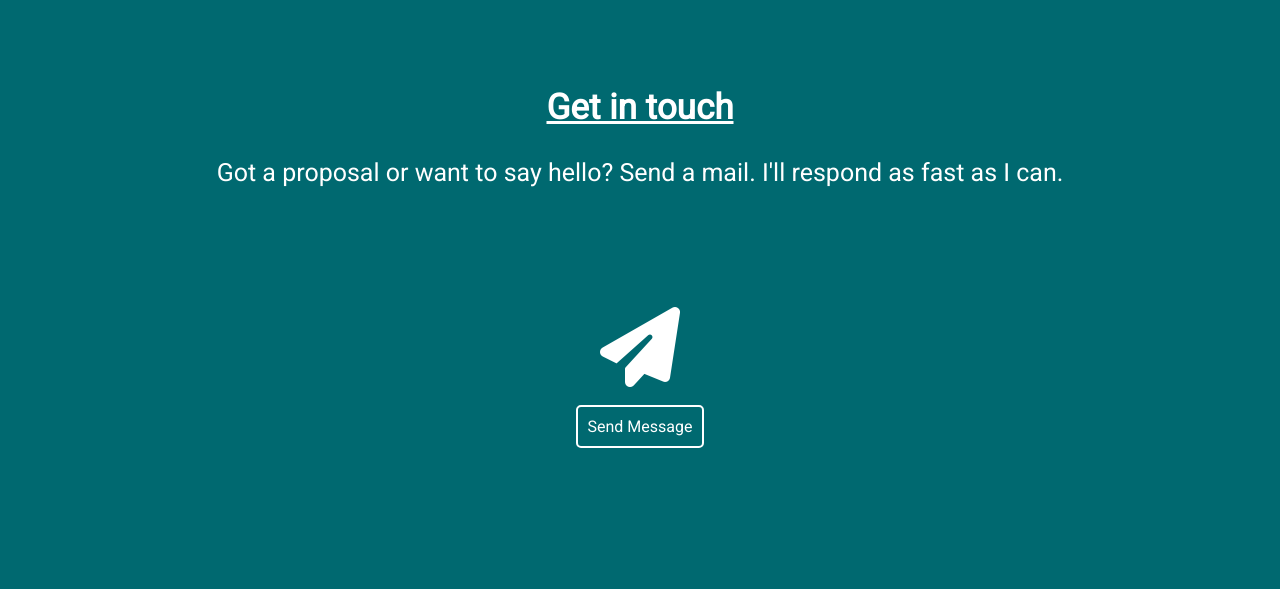
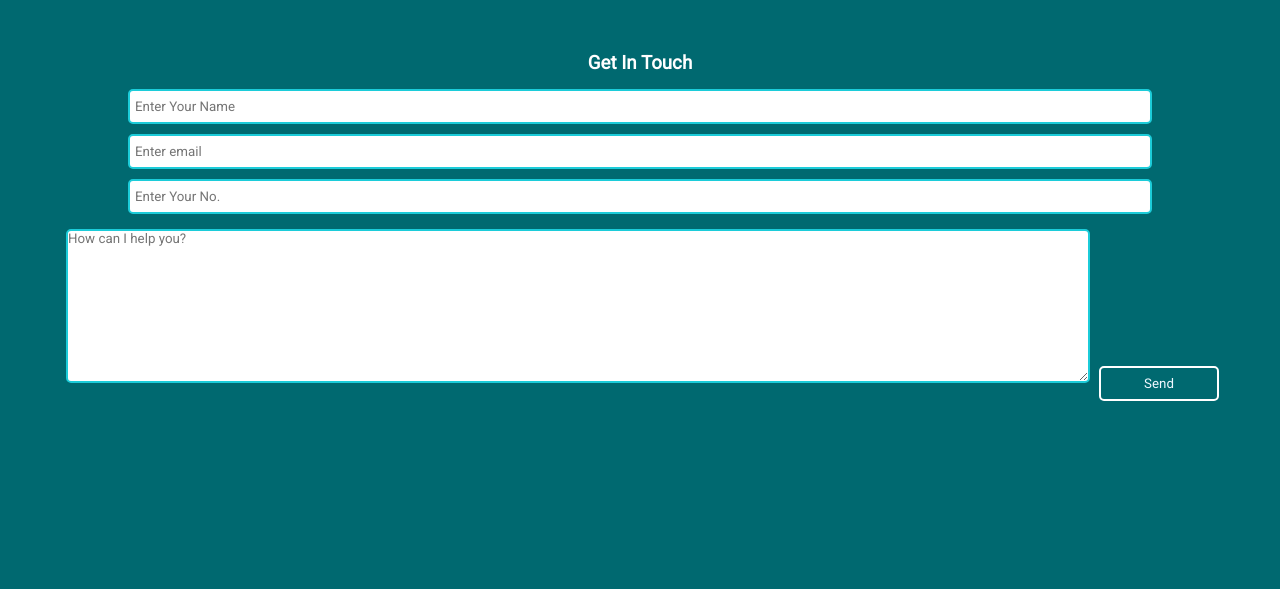
Before and after one commit to Aliko2020/portfolio-in-process, a plain HTML site: page index.html in a window 1280 px wide. Shown: the part 1909-2498 px from the top of the page. Drawn offline with Linux system fonts and the light colour scheme.

Commit message:
get in touch changed

```diff
--- a/index.html
+++ b/index.html
@@ -91,8 +91,8 @@
             </section>
         </div>
         <!-- some of my works starts here -->
-        <h2 class="some-projects-h2">Some Projects</h2>
-        <div class="some-works" id="projects">
+        <h2 class="some-projects-h2" id="projects">Some Projects</h2>
+        <div class="some-works" >
 
 
             <div class="cards">
@@ -132,7 +132,7 @@
             </div>
         </div>
         <section class="get-in-touch" id="contact">
-            <div class="get-message">
+            <!-- <div class="get-message">
                 <div class="one">
                     <h1>Get in touch</h1>
                     <p>Got a proposal or want to say hello? Send a mail. I'll respond as fast as I can.</p>
@@ -141,6 +141,18 @@
                 <div class="two">
                     <a href="mailto:alikoamos7@gmail.com">Send Message</a>
                 </div>
+            </div> -->
+            <div class="message">
+
+                <form class="">
+                    <h3>Get In Touch</h3>
+                    <input type="text" class="name" placeholder="Enter Your Name" >
+                    <input type="email" class="email" placeholder="Enter email" >
+                    <input type="text" class="number" placeholder="Enter Your No." >
+                    <textarea name=""   rows="10" placeholder="How can I help you?"></textarea>
+                    <button class="sendmessage">Send</button>
+
+                </form>
             </div>
             <div class="get-socials">
                 <ul>
--- a/style.css
+++ b/style.css
@@ -393,15 +393,58 @@ header .get-socials-aside{
         margin: 20px;
     }
 }
-.get-in-touch{
-    height: 90vh;
+ .message{
+    height: 100vh;
     background-color: hsl(184, 100%, 22%);
     text-align: center;
     color: white;
-    padding-bottom: 50px;
+
+    /* padding-bottom: 50px; */
 
 }
-.get-message{
+.message input{
+    width: 80%;
+    height: 35px;
+    margin-bottom: 10px;
+    border-radius: 5px;
+    border:2px solid hsl(184, 77%, 48%) ;
+    padding: 5px;
+    cursor: pointer;
+
+}
+.message h3{
+    padding: 15px ;
+}
+.message textarea{
+    width: 80%;
+    text-align: center;
+    border-radius: 5px;
+    border:2px solid hsl(184, 77%, 48%);
+    margin: 5px;
+    text-align: start;
+}
+.message .sendmessage{
+    width: 120px;
+    height: 35px;
+    border-radius: 5px;
+    background-color: hsl(184, 100%, 22%);
+    border:2px solid white;
+    color: aliceblue;
+    margin-top: 7px;
+
+
+}
+
+
+/* .get-in-touch{
+    height: 100vh;
+    background-color: hsl(184, 100%, 22%);
+    text-align: center;
+    color: white;
+    /* padding-bottom: 50px; */
+
+} */
+/* .get-message{
     margin-bottom: 160px;
 }
 .get-message h1{
@@ -438,8 +481,10 @@ header .get-socials-aside{
     color: white;
     padding: 10px;
     border-radius: 5px;
-}
+} */
+
 .get-socials ul{
+    float: inline-end;
     display: flex;
     justify-content: center;
     align-items: center;
```
